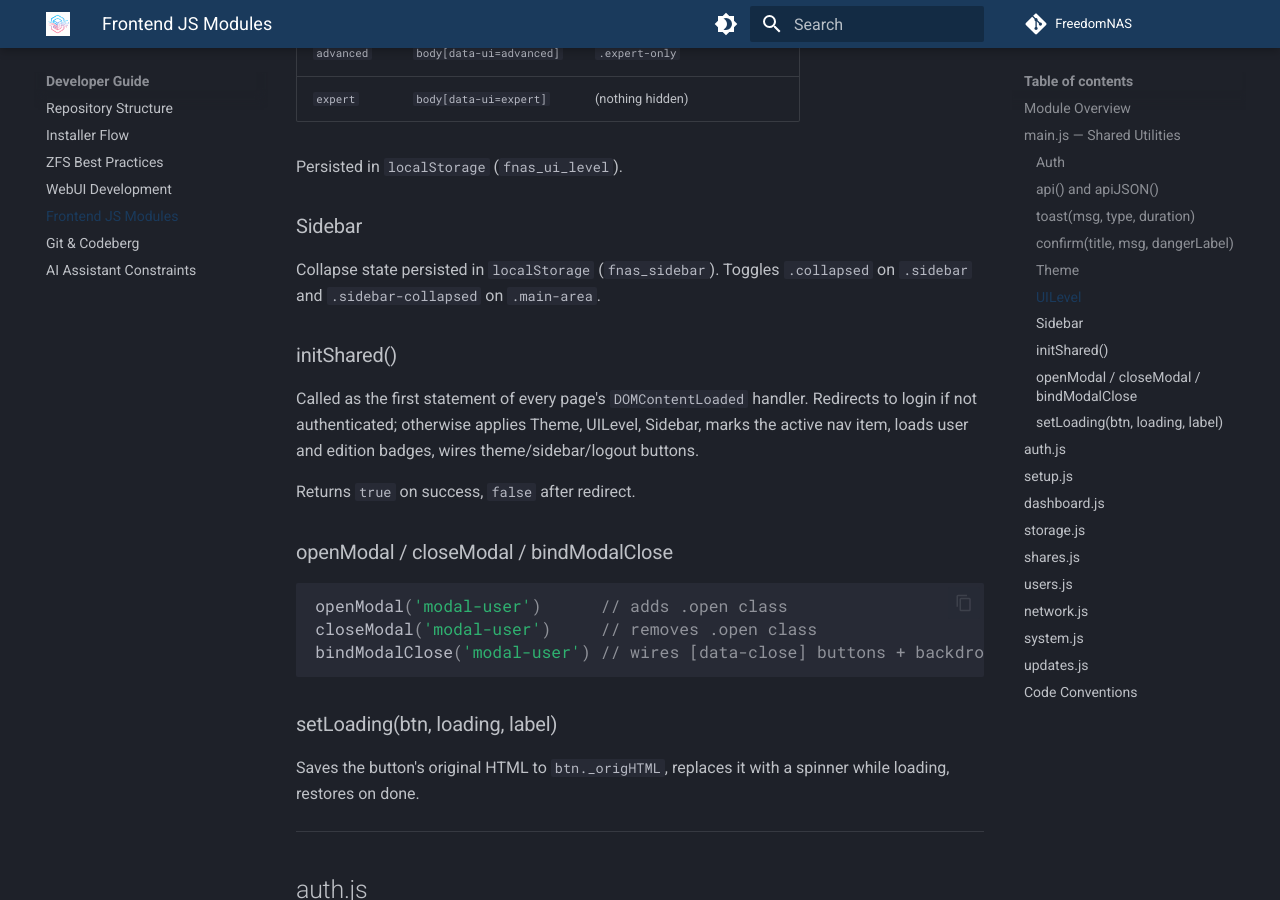
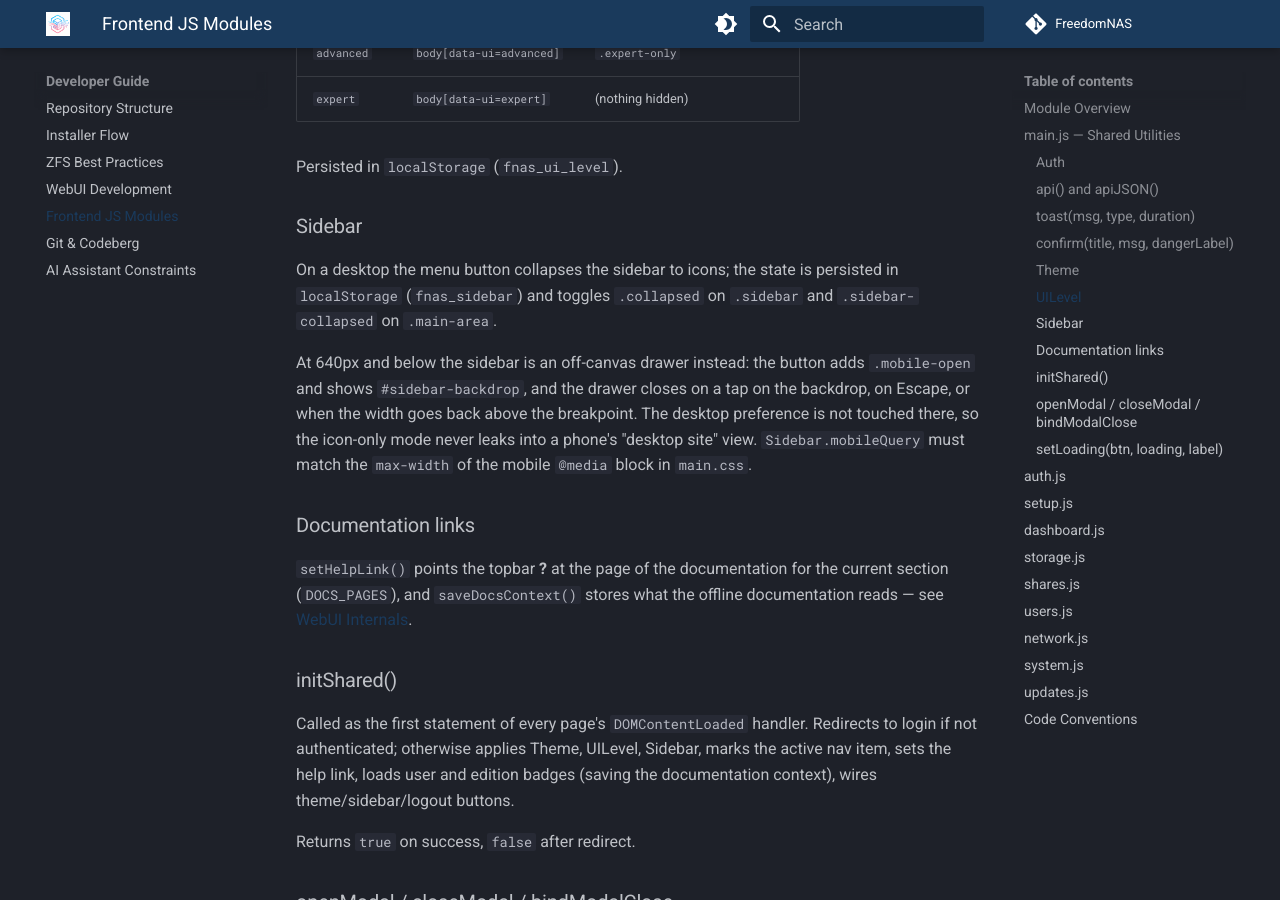
Before and after one commit to FreedomNAS/freedomnas-docs, an MkDocs documentation site: the page built from docs/developer/frontend.md, in a window 1280 px wide and 900 px high, scrolled down 2233 px. Built offline with MkDocs 1.6.1 and Material for MkDocs 9.7.7, drawn with Linux system fonts in a browser that asks for light colours.

Commit message:
Document the sidebar drawer on phones and the help links

```diff
--- a/docs/developer/frontend.md
+++ b/docs/developer/frontend.md
@@ -79,15 +79,31 @@ Persisted in `localStorage` (`fnas_ui_level`).
 
 ### Sidebar
 
-Collapse state persisted in `localStorage` (`fnas_sidebar`). Toggles
-`.collapsed` on `.sidebar` and `.sidebar-collapsed` on `.main-area`.
+On a desktop the menu button collapses the sidebar to icons; the state is
+persisted in `localStorage` (`fnas_sidebar`) and toggles `.collapsed` on
+`.sidebar` and `.sidebar-collapsed` on `.main-area`.
+
+At 640px and below the sidebar is an off-canvas drawer instead: the button
+adds `.mobile-open` and shows `#sidebar-backdrop`, and the drawer closes on
+a tap on the backdrop, on Escape, or when the width goes back above the
+breakpoint. The desktop preference is not touched there, so the icon-only
+mode never leaks into a phone's "desktop site" view. `Sidebar.mobileQuery`
+must match the `max-width` of the mobile `@media` block in `main.css`.
+
+### Documentation links
+
+`setHelpLink()` points the topbar **?** at the page of the documentation for
+the current section (`DOCS_PAGES`), and `saveDocsContext()` stores what the
+offline documentation reads — see
+[WebUI Internals](webui.md#offline-documentation).
 
 ### initShared()
 
 Called as the first statement of every page's `DOMContentLoaded` handler.
 Redirects to login if not authenticated; otherwise applies Theme, UILevel,
-Sidebar, marks the active nav item, loads user and edition badges, wires
-theme/sidebar/logout buttons.
+Sidebar, marks the active nav item, sets the help link, loads user and
+edition badges (saving the documentation context), wires theme/sidebar/logout
+buttons.
 
 Returns `true` on success, `false` after redirect.
 
```
